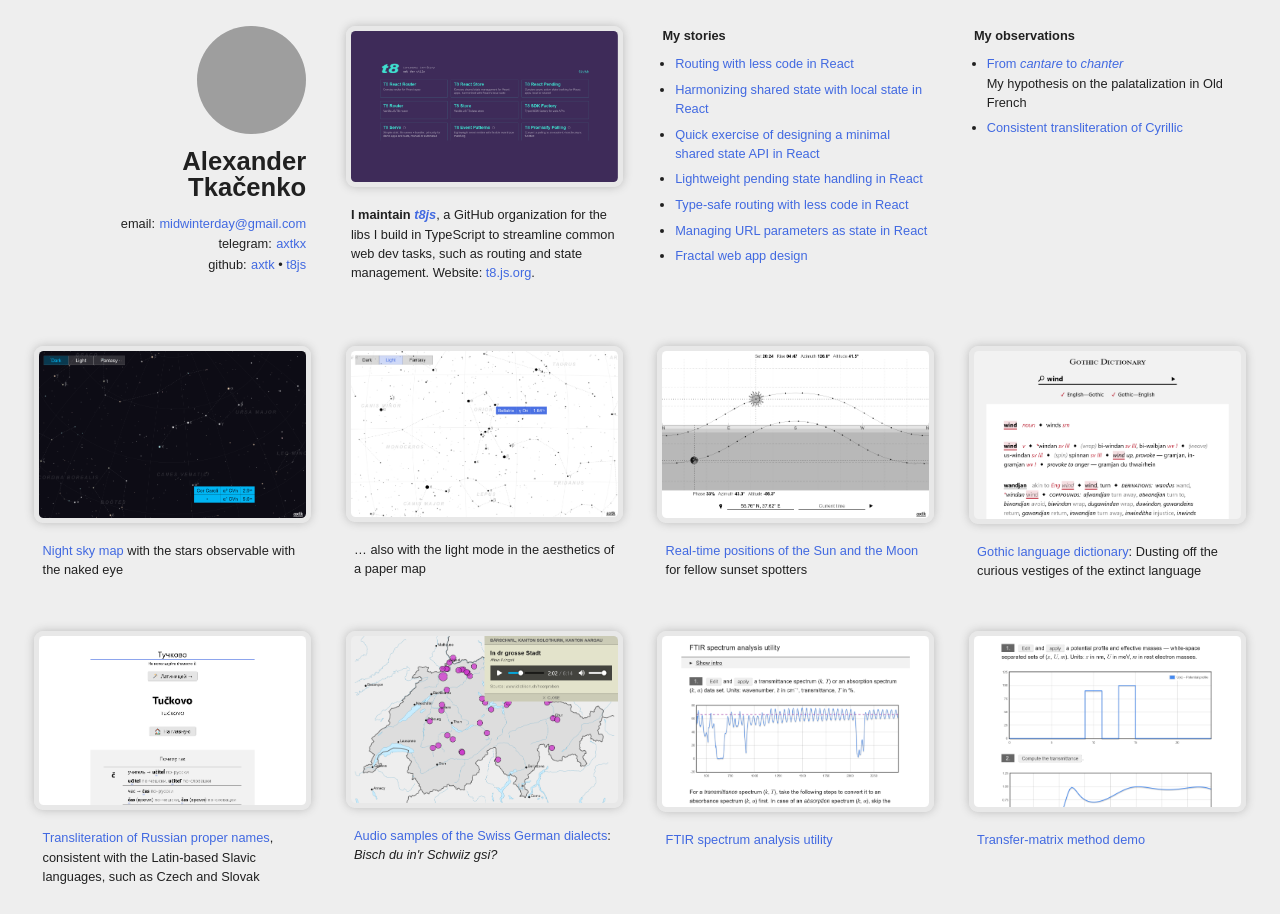
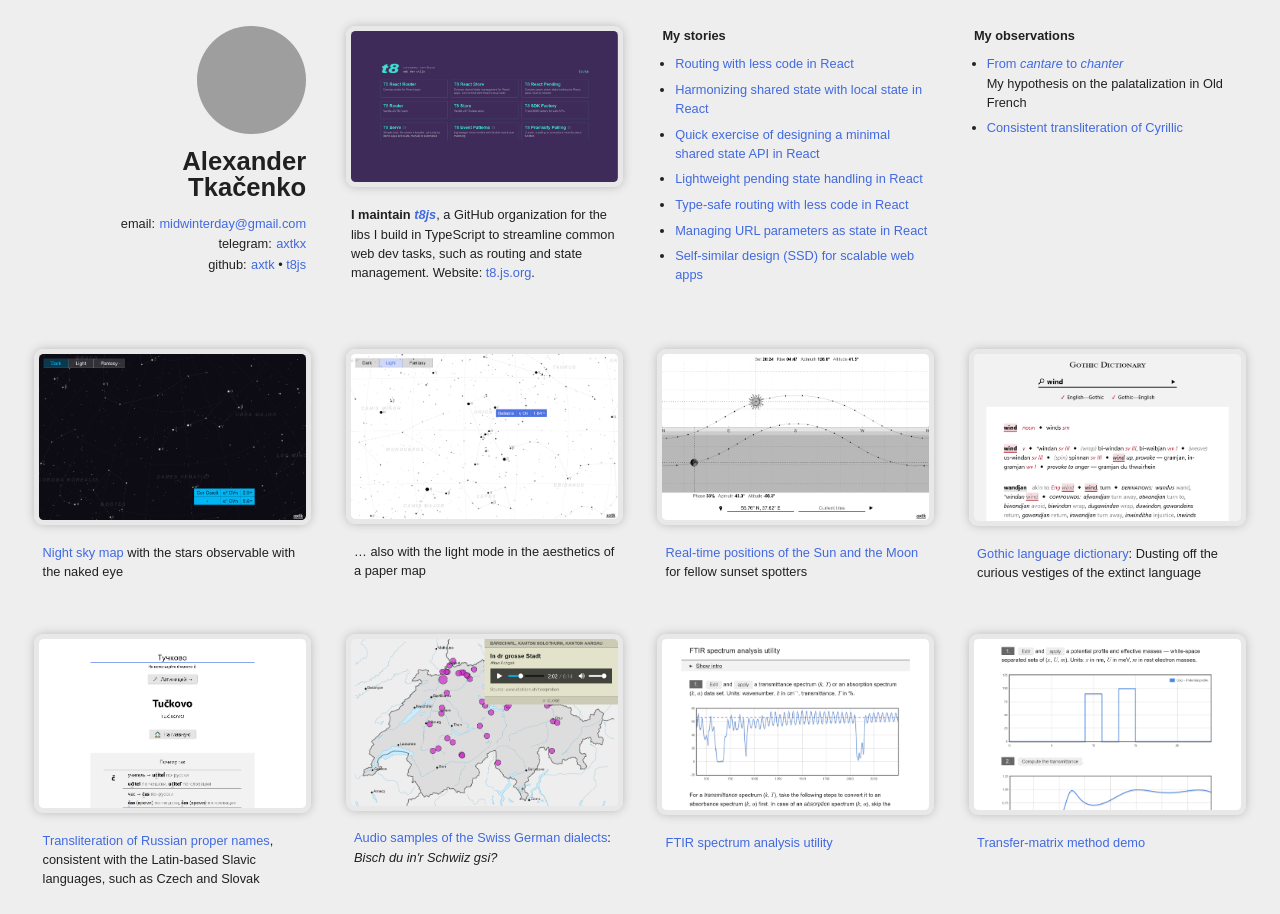
Before and after one commit to axtk/axtk.github.io, a Jekyll site: the page index.html, which Jekyll copies as it is, in a window 1280 px wide, cut to the strip 0-914 px from the top of the page. Built offline with Jekyll 4.4.1, drawn with Linux system fonts in a browser that asks for light colours; grey boxes are pictures that could not be loaded.

Commit message:
add ssd link to main page

```diff
--- a/index.html
+++ b/index.html
@@ -47,7 +47,7 @@
     <li><a href="https://dev.to/axtk/lightweight-pending-state-handling-in-react-42e4" target="_blank">Lightweight pending state handling in React</a></li>
     <li><a href="https://dev.to/axtk/type-safe-routing-with-less-code-in-react-1dd4" target="_blank">Type-safe routing with less code in React</a></li>
     <li><a href="https://dev.to/axtk/managing-url-parameters-as-state-in-react-3903" target="_blank">Managing URL parameters as state in React</a></li>
-    <li><a href="https://dev.to/axtk/fractal-web-app-design-4o71" target="_blank">Fractal web app design</a></li>
+    <li><a href="/x/ssd">Self-similar design (SSD) for scalable web apps</a></li>
   </ul>
 </section>
 
```
